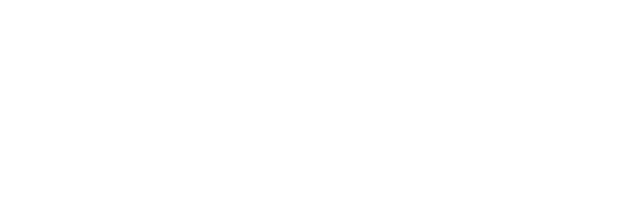
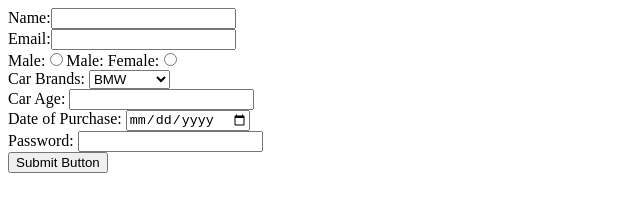
Before and after one commit to acciojob/car-insurance-form-akki9689, a website: page main.html in a window 1280 px wide. Shown: the whole page, without its empty margins (0-640 px from the left). Drawn offline with Linux system fonts and the light colour scheme.

Commit message:
created a submission

```diff
--- a/main.html
+++ b/main.html
@@ -8,6 +8,31 @@
 
 <body>
 	<!-- the entire body must be written by student -->
+	<form action="/submit" method="post">
+   <label for="name" >Name:<input id="name" type="text" name="name" required="Yes"></label><br>
+   <label for="email" >Email:<input id="email" type="text" name="email" required="Yes"></label><br>
+   <label for="gender">Male:<input type="radio" name="gender" value="male" required="Yes">Male:</label>
+   <label for="gender">Female:<input type="radio" name="gender" value="female" required="Yes"></label>
+   <br>
+   <label for="cars">Car Brands:</label>
+<select id="cars" name="cars" required="No">
+  <option value="BMW">BMW</option>
+  <option value="Audi">Audi</option>
+  <option value="Mercedez">Mercedez</option>
+
+</select>
+
+<br>
+    <label for="carage">Car Age:</label>
+    <input type="number" id="carage" name="carage" required="Yes" >
+    <br>
+    <label for="dop">Date of Purchase:</label>
+    <input type="date" name="dop" id="dop" required="Yes">
+    <br>
+    <label for="password">Password:</label>
+    <input type="password" name="password" id="password" required="Yes"><br>
+    <button type="submit">Submit Button</button>
+</form>
     <script type="text/javascript" src="./script.js">
 </script>
 
```
